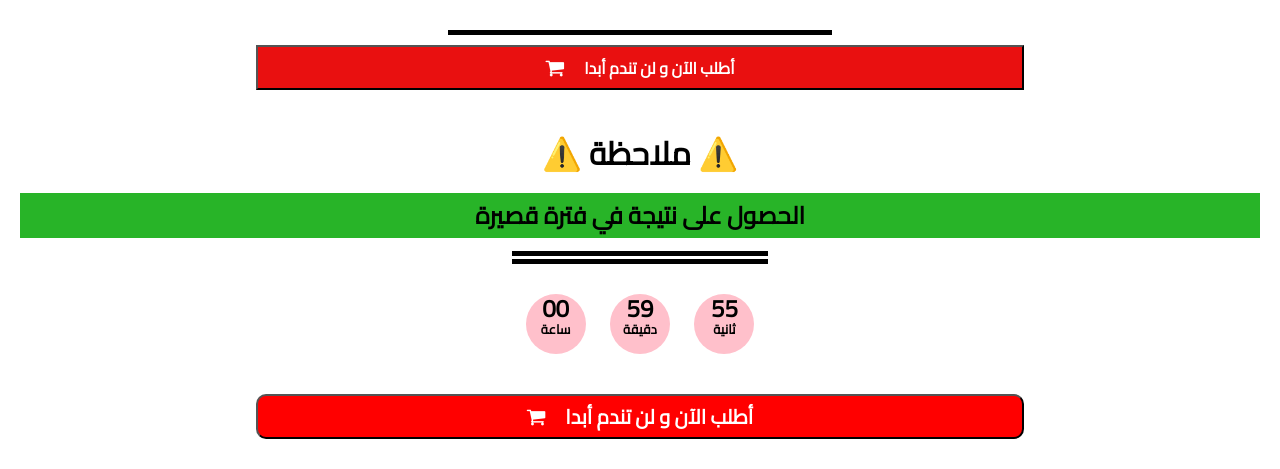
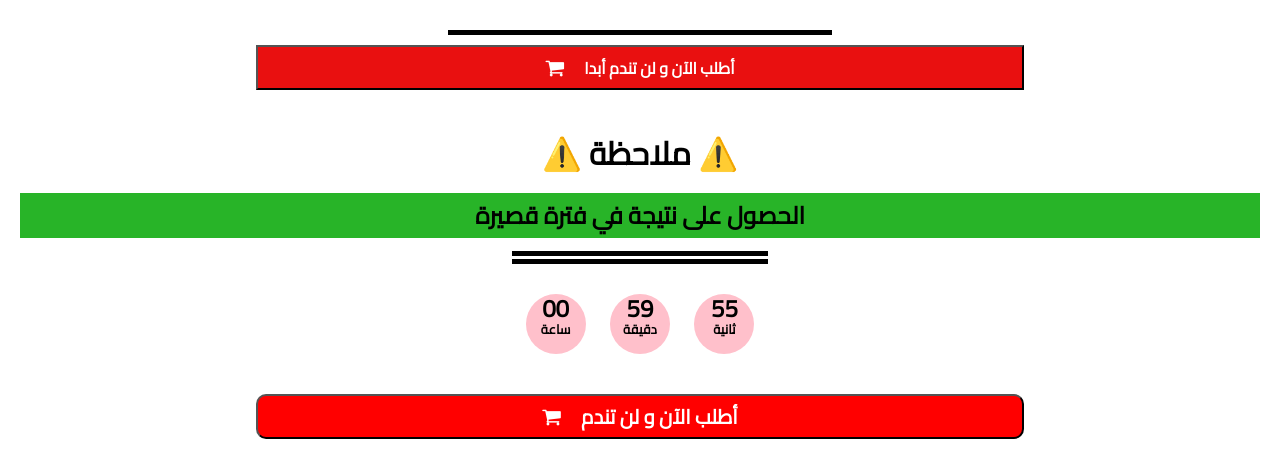
Before and after one commit to Nassinform/landing-page, a plain HTML site: page index.html in a window 1280 px wide. Shown: the part 9319-9788 px from the top of the page. Drawn offline with Linux system fonts and the light colour scheme.

Commit message:
08 05 24

```diff
--- a/index.html
+++ b/index.html
@@ -105,7 +105,7 @@
         </div>
         <div class="request-btn-2">
             <button class="button-rqt" id="orderButton2">
-                <p style="color:rgba(255, 255, 255); font-size: 150%;">أطلب الآن و لن تندم أبدا</p>
+                <p style="color:rgba(255, 255, 255); font-size: 150%;">أطلب الآن و لن تندم</p>
                 <p class="fa fa-shopping-cart"
                     style="display: flex; color: white; font-size: 150%;  margin-right: 20px;"></p>
             </button>
```
Also changed, not shown: images/img1.png, images/img2.png, images/img3.png, images/img4.png, images/img5.png, images/img6.png, images/img7.png.
